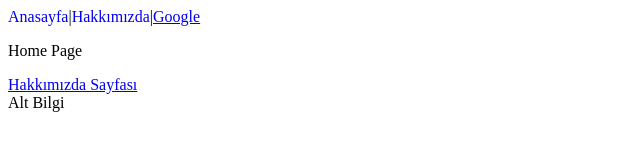
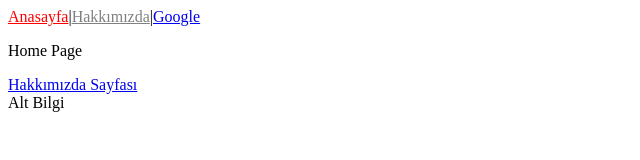
Before and after one commit to neominalsolutions/Treact-app-intro, a React (Vite) app: page / in a window 1280 px wide. Shown: the top 160 px of the page, without its empty margins (0-640 px from the left). Built offline with nearby package versions, Linux system fonts and the light colour scheme.

Commit message:
Axios ile servis haberleşme

```diff
--- a/package.json
+++ b/package.json
@@ -10,6 +10,7 @@
     "preview": "vite preview"
   },
   "dependencies": {
+    "axios": "^1.12.2",
     "react": "^19.1.1",
     "react-dom": "^19.1.1",
     "react-router": "^7.9.1"
--- a/src/layout/main-layout.css
+++ b/src/layout/main-layout.css
@@ -1,9 +1,7 @@
-a.active-link  {
-    color:'red' !important;
-    text-decoration: none;
+a.active {
+  color: red;
 }
 
-a.passive-link {
-    color:'gray' !important;
-    text-decoration: none;
+a.passive {
+  color: gray;
 }
--- a/src/layout/main-layout.tsx
+++ b/src/layout/main-layout.tsx
@@ -8,18 +8,14 @@ function MainLayout() {
 		<>
 			<nav>
 				<NavLink
-					className={({ isActive }) =>
-						isActive ? 'active-link' : 'passive-link'
-					}
+					className={({ isActive }) => (isActive ? 'active' : 'passive')}
 					to="/"
 				>
 					Anasayfa
 				</NavLink>
 				{'|'}
 				<NavLink
-					className={({ isActive }) =>
-						isActive ? 'active-link' : 'passive-link'
-					}
+					className={({ isActive }) => (isActive ? 'active' : 'passive')}
 					to="/about"
 				>
 					Hakkımızda
```
Also changed, not shown: src/services/photos.api.tsx (added, +22 -0 lines), 1 other file (tests, documents, lock files or other folders).
